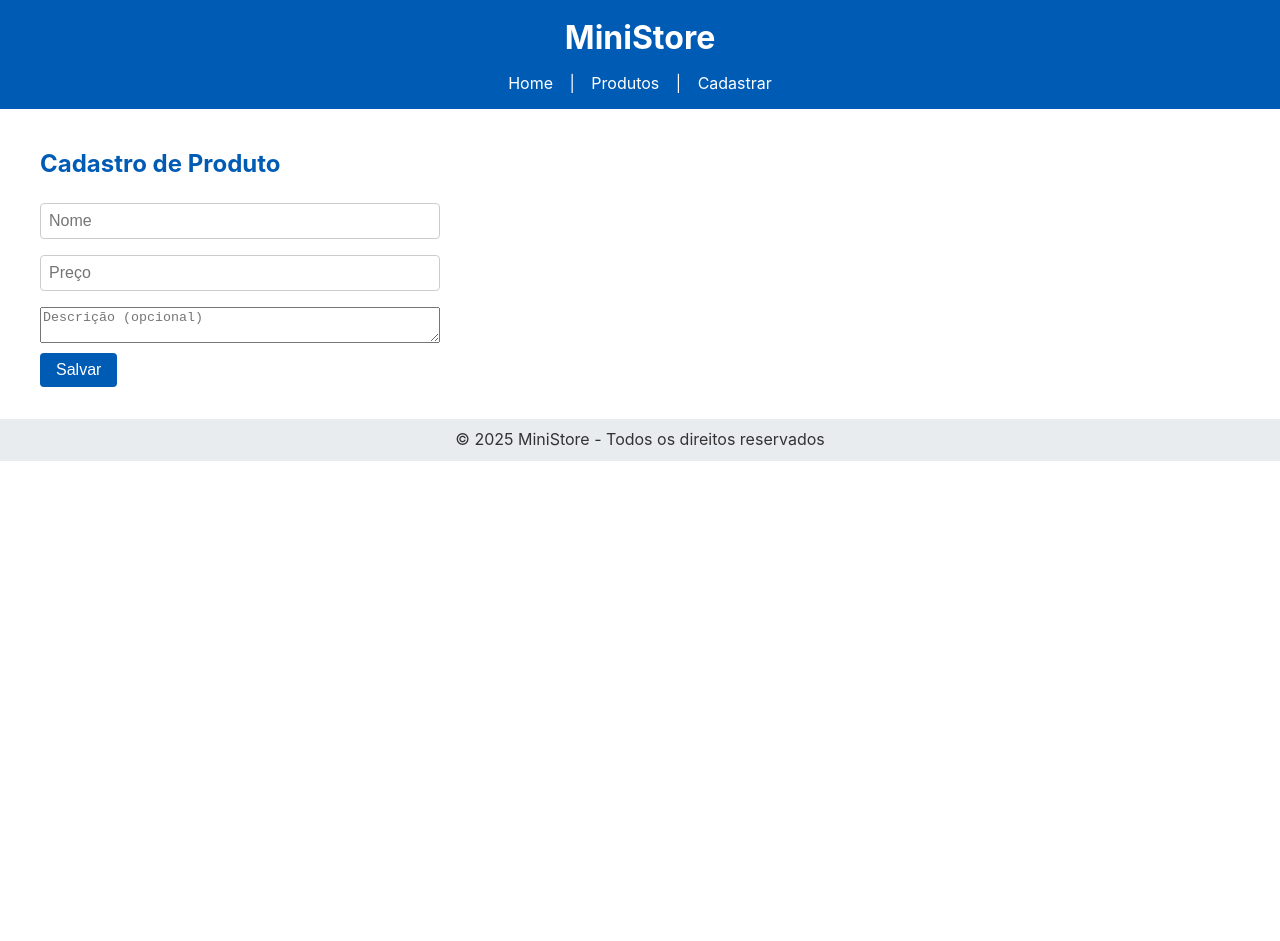
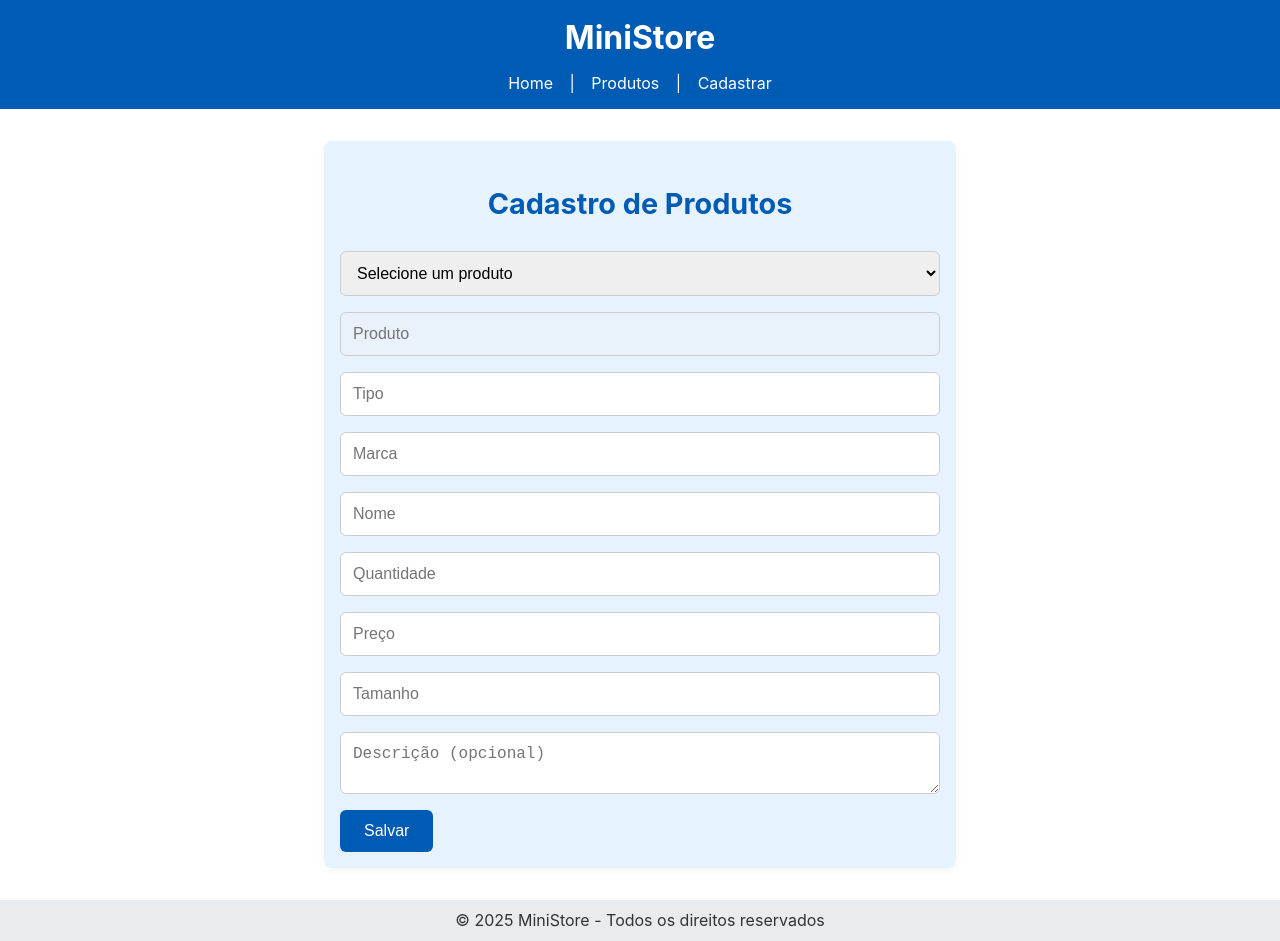
Before and after one commit to Rafaeldev2/Aula-Desenvolvimento-WEB, a React (Create React App) app in the folder SimuladoReactPreProva/my-app/: page /cadastro in a window 1280 px wide. Before the commit the page ends 800 px from the top, so only its background shows below. Built offline with nearby package versions, Linux system fonts and the light colour scheme.

Commit message:
Atualizações cadastro.js e cadastro.css

```diff
--- a/SimuladoReactPreProva/my-app/src/Pages/Cadastro.css
+++ b/SimuladoReactPreProva/my-app/src/Pages/Cadastro.css
@@ -1,40 +1,64 @@
 .register-content {
   padding: var(--spacing-unit);
-  max-width: var(--max-width);
-  margin: 0 auto;
+  max-width: 600px;
+  margin: 2rem auto;
+  background-color: var(--secondary-color);
+  border-radius: 8px;
+  box-shadow: 0 2px 8px rgba(0, 0, 0, 0.05);
 }
 
 .register-content h2 {
   color: var(--primary-color);
-  font-size: 1.5rem;
+  font-size: 1.8rem;
+  margin-bottom: 1.5rem;
+  text-align: center;
 }
 
 .register-content form {
   display: flex;
   flex-direction: column;
-  max-width: 400px;
+  gap: 1rem;
 }
 
-.register-content input {
-  margin-bottom: var(--spacing-unit);
-  padding: calc(var(--spacing-unit) * 0.5);
+.register-content input,
+.register-content select,
+.register-content textarea {
+  padding: 0.75rem;
   border: 1px solid #ccc;
-  border-radius: 4px;
+  border-radius: 6px;
   font-size: 1rem;
+  transition: border-color 0.3s ease, box-shadow 0.3s ease;
+}
+
+.register-content input:focus,
+.register-content select:focus,
+.register-content textarea:focus {
+  outline: none;
+  border-color: var(--primary-color);
+  box-shadow: 0 0 0 2px rgba(0, 91, 181, 0.2);
 }
 
 .register-content button {
   background-color: var(--primary-color);
   color: white;
   border: none;
-  padding: calc(var(--spacing-unit) * 0.5) var(--spacing-unit);
-  border-radius: 4px;
+  padding: 0.75rem 1.5rem;
+  border-radius: 6px;
   cursor: pointer;
   font-size: 1rem;
-  width: fit-content;
-  margin-top: 10px;
+  align-self: flex-start;
+  transition: background-color 0.3s ease;
 }
 
 .register-content button:hover {
   background-color: #003d80;
 }
+
+/* Estilo opcional para labels, caso queira usar */
+.register-content label {
+  font-weight: 500;
+  margin-bottom: 0.25rem;
+  display: block;
+  color: #333;
+  font-size: 0.95rem;
+}
--- a/SimuladoReactPreProva/my-app/src/Pages/cadastro.js
+++ b/SimuladoReactPreProva/my-app/src/Pages/cadastro.js
@@ -4,6 +4,19 @@ import { salvarProduto } from '../Utils/storage'
 import './Cadastro.css'
 
 function Cadastro() {
+  const opcoesProdutos = [
+  'Roupa',
+  'Eletrodoméstico',
+  'Eletrônicos',
+  'Cozinha',
+  'Ferramentas',
+  'Material Escolar'
+  ]
+  const [produto, setProduto] = useState('')
+  const [marca, setMarca] = useState('')
+  const [tipo, setTipo] = useState('')
+  const [tamanho, setTamanho] = useState('')
+  const [quantidade, setQuantidade] = useState('')
   const [nome, setNome] = useState('')
   const [preco, setPreco] = useState('')
   const [descricao, setDescricao] = useState('')
@@ -12,18 +25,28 @@ function Cadastro() {
   const handleSubmit = (e) => {
     e.preventDefault()
     if (!nome || !preco) return alert('Nome e preço são obrigatórios!')
-
-    salvarProduto({ nome, preco, descricao })
+    salvarProduto({ nome, preco, descricao, marca, tipo, tamanho, quantidade })
     alert('Produto cadastrado com sucesso!')
     navigate('/produtos')
   }
 
   return (
     <section className='register-content'>
-      <h2>Cadastro de Produto</h2>
+      <h2>Cadastro de Produtos</h2>
       <form onSubmit={handleSubmit}>
+        <select value={produto} onChange={e => setProduto(e.target.value)}>
+        <option value="">Selecione um produto</option>
+        {opcoesProdutos.map((p, i) => (
+        <option key={i} value={p}>{p}</option>
+        ))}
+        </select>
+        <input placeholder="Produto" value={produto} onChange={e => setTipo(e.target.value)} disabled />
+        <input placeholder="Tipo" value={tipo} onChange={e => setTipo(e.target.value)} />
+        <input placeholder="Marca" value={marca} onChange={e => setMarca(e.target.value)} />
         <input placeholder="Nome" value={nome} onChange={e => setNome(e.target.value)} />
+        <input placeholder="Quantidade" type="number" value={quantidade} onChange={e => setQuantidade(e.target.value)} />
         <input placeholder="Preço" value={preco} onChange={e => setPreco(e.target.value)} />
+        <input placeholder="Tamanho" value={tamanho} onChange={e => setTamanho(e.target.value)}/>
         <textarea placeholder="Descrição (opcional)" value={descricao} onChange={e => setDescricao(e.target.value)} />
         <button type="submit">Salvar</button>
       </form>
--- a/SimuladoReactPreProva/my-app/src/Pages/home.js
+++ b/SimuladoReactPreProva/my-app/src/Pages/home.js
@@ -7,7 +7,7 @@ function Home() {
       <h2>Bem-vindo à MiniStore!</h2>
       <p>Explore nosso catálogo e cadastre novos produtos.</p>
       <Link to="/produtos">Ver Produtos</Link> |{" "}
-      <Link to="/cadastrar">Cadastrar Produto</Link>
+      <Link to="/cadastro">Cadastrar Produto</Link>
     </section>
   )
 }
```
